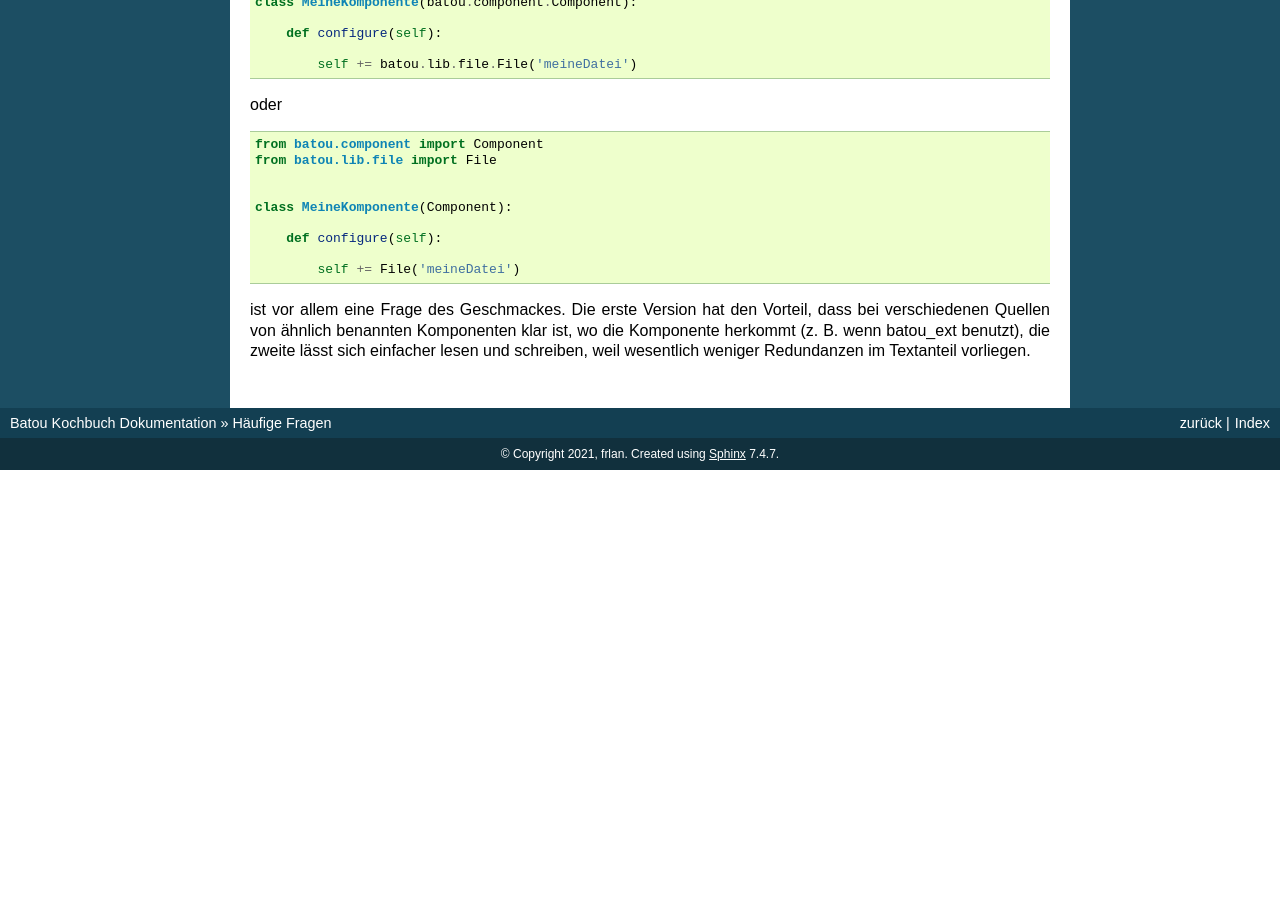
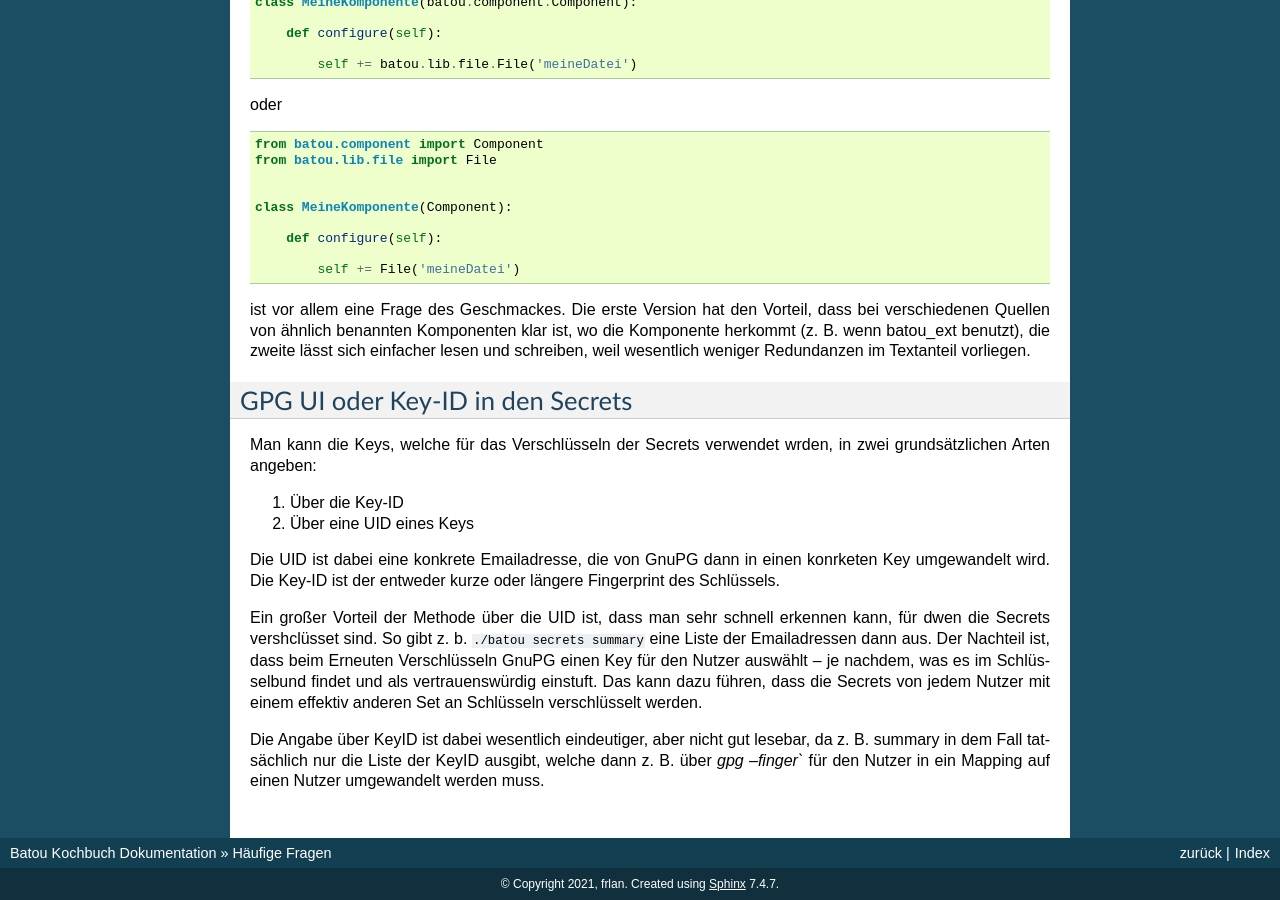
Before and after one commit to frlan/batou-cookbook, a Sphinx documentation site: the page built from source/faq/index.rst, in a window 1280 px wide and 900 px high, scrolled down 1255 px. Built offline with Sphinx 7.4.7, drawn with Linux system fonts in a browser that asks for light colours; before the commit the page ends 1725 px from its top, so only the background shows below that; some of the changed text lies outside the part shown.

Commit message:
FAQ: Short section about GPG key id or uid in secrets

```diff
--- a/source/faq/index.rst
+++ b/source/faq/index.rst
@@ -73,3 +73,18 @@ Vorteil, dass bei verschiedenen Quellen von ähnlich benannten
 Komponenten klar ist, wo die Komponente herkommt (z. B. wenn batou_ext
 benutzt), die zweite lässt sich einfacher lesen und schreiben, weil
 wesentlich weniger Redundanzen im Textanteil vorliegen.
+
+
+GPG UI oder Key-ID in den Secrets
+---------------------------------
+
+Man kann die Keys, welche für das Verschlüsseln der Secrets verwendet wrden, in zwei grundsätzlichen Arten angeben:
+
+#. Über die Key-ID
+#. Über eine UID eines Keys
+
+Die UID ist dabei eine konkrete Emailadresse, die von GnuPG dann in einen konrketen Key umgewandelt wird. Die Key-ID ist der entweder kurze oder längere Fingerprint des Schlüssels.
+
+Ein großer Vorteil der Methode über die UID ist, dass man sehr schnell erkennen kann, für dwen die Secrets vershclüsset sind. So gibt z. b. ``./batou secrets summary`` eine Liste der Emailadressen dann aus. Der Nachteil ist, dass beim Erneuten Verschlüsseln GnuPG einen Key für den Nutzer auswählt -- je nachdem, was es im Schlüsselbund findet und als vertrauenswürdig einstuft. Das kann dazu führen, dass die Secrets von jedem Nutzer mit einem effektiv anderen Set an Schlüsseln verschlüsselt werden.
+
+Die Angabe über KeyID ist dabei wesentlich eindeutiger, aber nicht gut lesebar, da z. B. summary in dem Fall tatsächlich nur die Liste der KeyID ausgibt, welche dann z. B. über `gpg --finger`` für den Nutzer in ein Mapping auf einen Nutzer umgewandelt werden muss.
```
